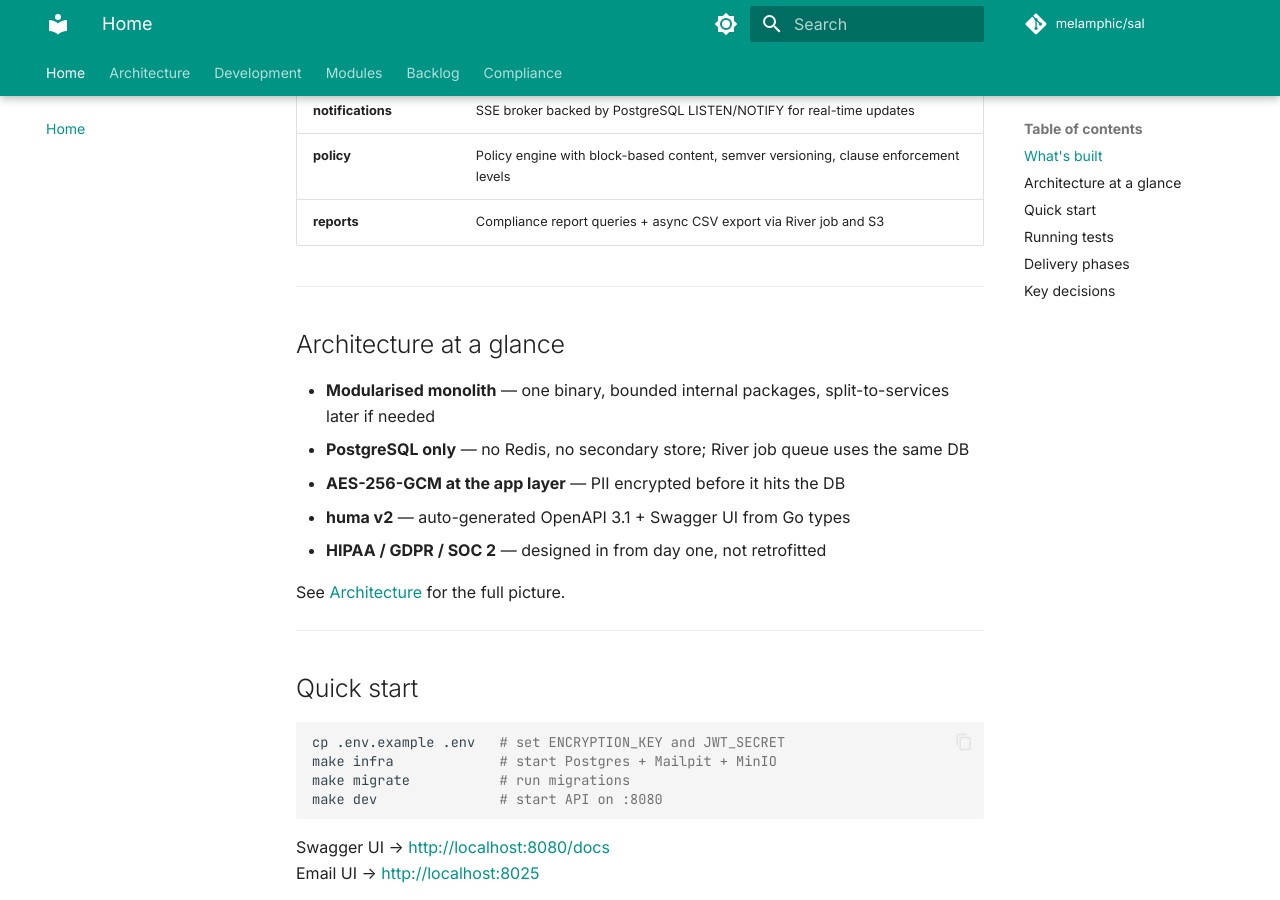
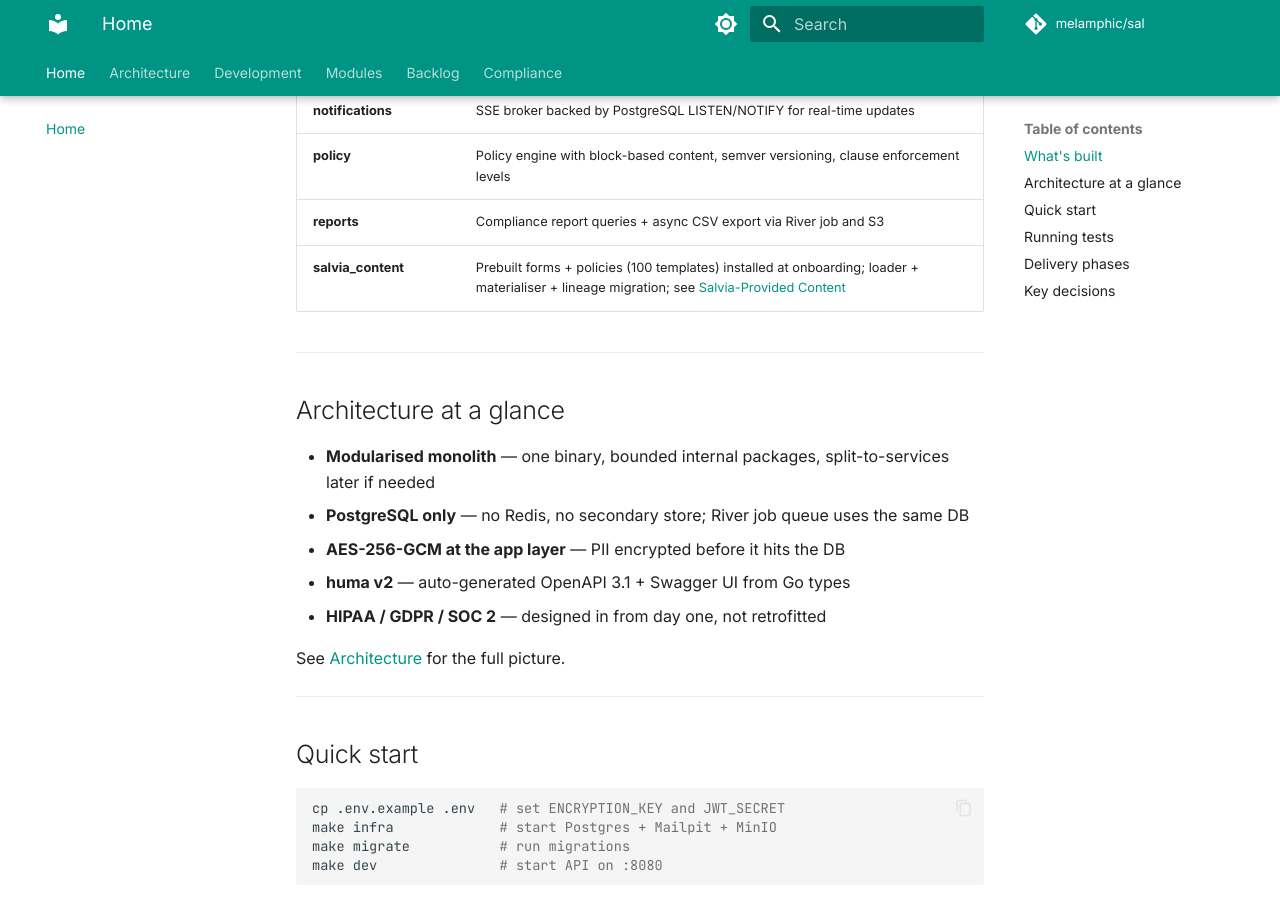
Before and after one commit to melamphic/sal, an MkDocs documentation site: the page built from docs/index.md, in a window 1280 px wide and 900 px high, scrolled down 1047 px. Built offline with MkDocs 1.6.1 and Material for MkDocs 9.7.7, drawn with Linux system fonts in a browser that asks for light colours; comment, search, counter and statistics services are not loaded.

Commit message:
docs: document Salvia content lineage in policy policy and mark marketplace as shelved

```diff
--- a/docs/index.md
+++ b/docs/index.md
@@ -24,6 +24,7 @@
 | **notifications** | SSE broker backed by PostgreSQL LISTEN/NOTIFY for real-time updates |
 | **policy** | Policy engine with block-based content, semver versioning, clause enforcement levels |
 | **reports** | Compliance report queries + async CSV export via River job and S3 |
+| **salvia_content** | Prebuilt forms + policies (100 templates) installed at onboarding; loader + materialiser + lineage migration; see [Salvia-Provided Content](salvia-content.md) |
 
 ---
 
```
